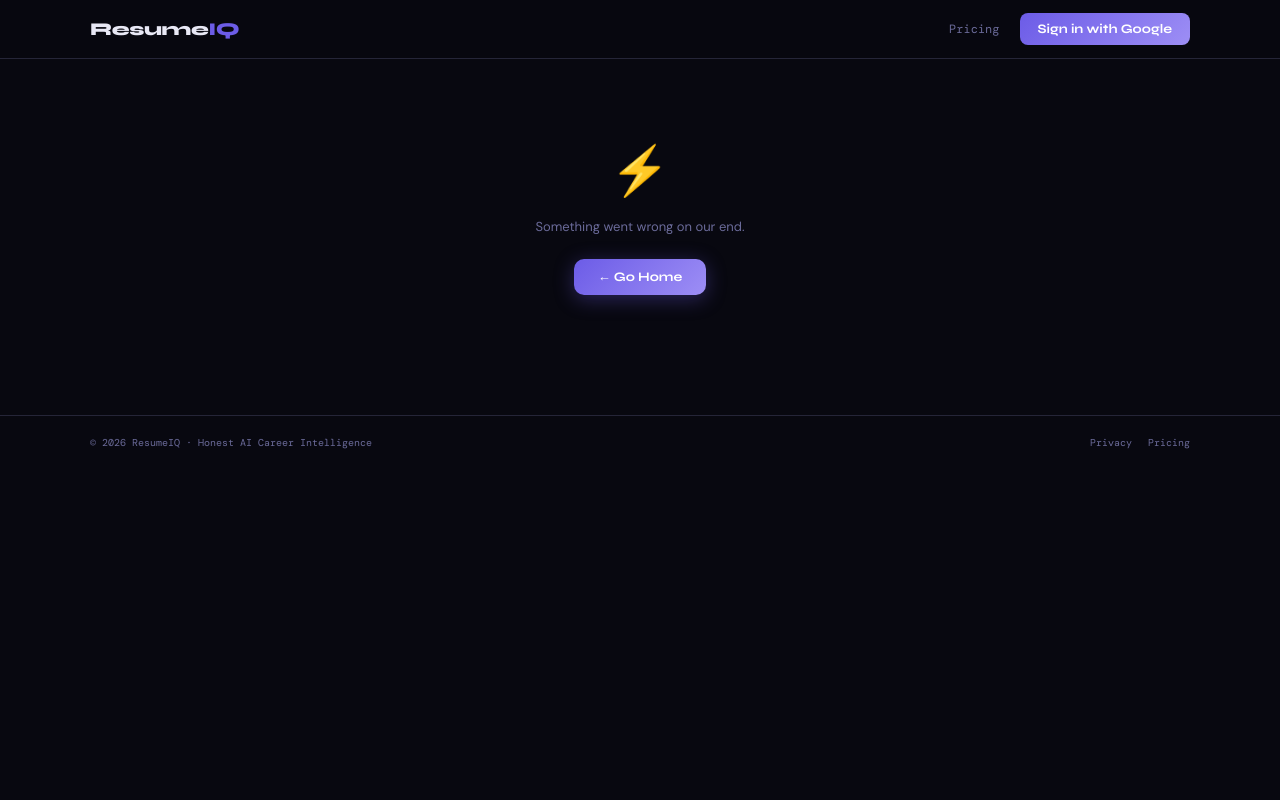
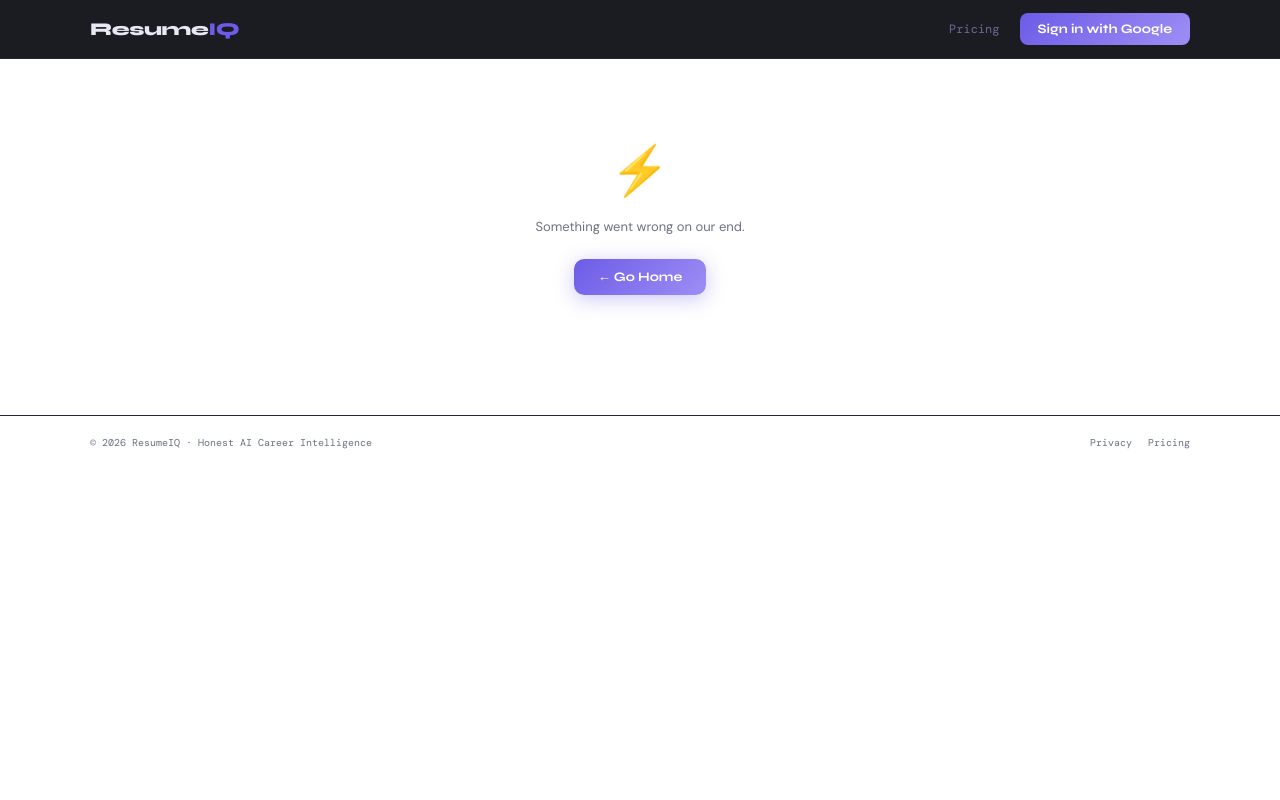
Before and after one commit to Dr-GirijaKaretla/resumeIQ_v2, a Flask app: template templates/error.html in a window 1280 px wide. Run offline with Flask 3, Linux system fonts and the light colour scheme; the template is opened without the code that fills it, so the values that code supplies are empty.

Commit message:
fix: set white background and dark text on error.html

```diff
--- a/templates/error.html
+++ b/templates/error.html
@@ -1,5 +1,15 @@
 {% extends "base.html" %}
 {% block title %}{{ code }} — ResumeIQ{% endblock %}
+{% block extra_head %}
+<style>
+  body {
+    background: #ffffff !important;
+    background-image: none !important;
+    color: #1f2937 !important;
+  }
+  body .text-muted { color: #6b7280 !important; }
+</style>
+{% endblock %}
 {% block content %}
 <div class="wrap-sm" style="text-align:center;padding:80px 20px">
   <div style="font-size:48px;margin-bottom:16px">{% if code == 404 %}🔍{% else %}⚡{% endif %}</div>
```
